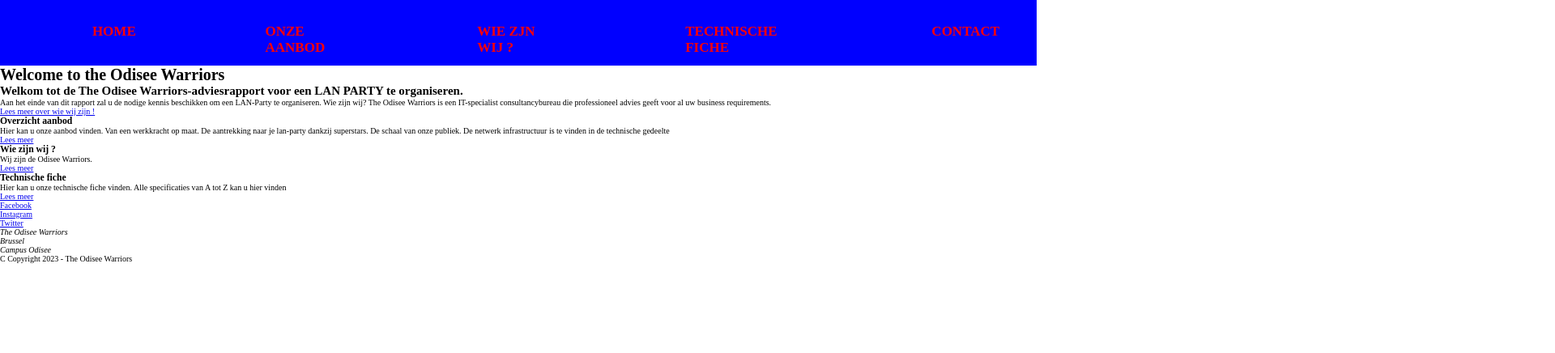
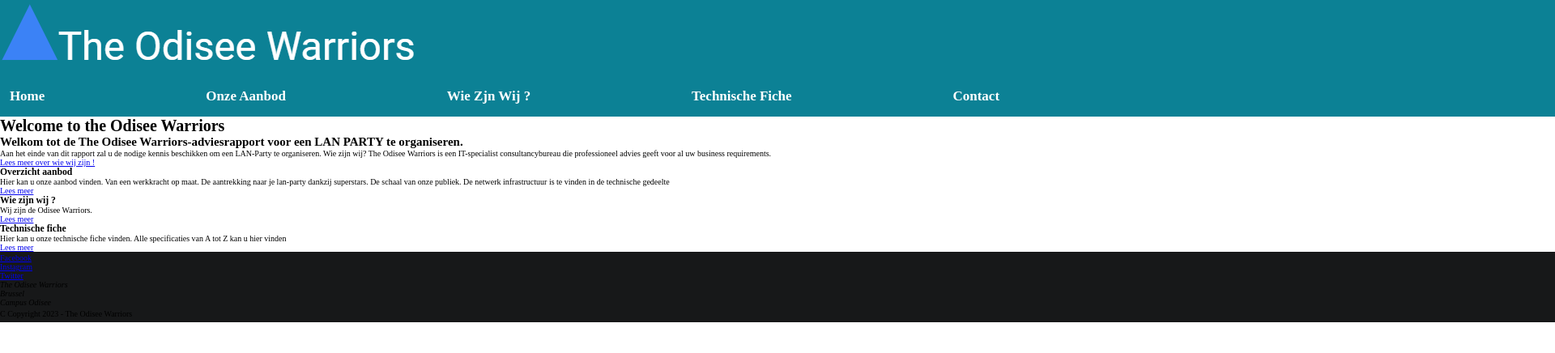
Before and after one commit to fozgunes/Kickoff-KyanFerhatAleyna-2223, a plain HTML site: page website/index.html in a window 1280 px wide. Shown: the top 436 px of the page at 81% size, 1920 px wide, since content can reach past the window. Drawn offline with Linux system fonts and the light colour scheme.

Commit message:
uitwerking common.css

```diff
--- a/website/css/common.css
+++ b/website/css/common.css
@@ -1,28 +1,85 @@
-nav ul {
+/* general */
+
+.page__wrapper {
+    background-color: #fff;
+    margin: 0 auto;
+    max-width: 131rem;
+
+}
+
+/* logo */
+.page__logo{
+    display:flex;
+    align-items: flex-start;
+    background-color: #0C8195;
+
+    margin: 0 -9999rem;
+    /* add back negative margin value */
+    padding: 0.25rem 9999rem;
+    background:#0C8195;
+}
+
+
+
+/* nav */
+.page__nav ul {
     display: flex;
     list-style: none;
+    margin: 0 -9999rem;
+    /* add back negative margin value */
+    padding: 0.25rem 9999rem;
+    background:#0C8195;
+    justify-content: space-between;
+}
 
- }
-
- nav a {
+.page__nav a {
     display: block;
-    font-size: 17px;
-    font-weight: bold;
+    font-size: 1.7rem;
+    font-weight: 700;
     text-decoration: none;
-    text-transform: uppercase;
+    text-transform: capitalize;
     margin-right: 2em;
-    margin-left: 6em;
     margin-top: 1em;
     padding: 0.7em;
-    color: red;
-
- }
-nav
-{
-
-    background-color: blue;
-}
-nav li
-{
+    color: #FFF;
 
 }
+
+.page__nav a + a {
+    margin-left: 6em;
+}
+
+.page__nav{
+
+}
+
+
+.page__nav  {
+
+}
+
+
+/* footer */
+
+.page__footer {
+    /* syntax gekregen via https://css-tricks.com/full-browser-width-bars/  */
+
+    margin: 0 -9999rem;
+    /* add back negative margin value */
+    padding: 0.25rem 9999rem;
+    background: #171819;
+}
+
+.page__copyright {
+    /* syntax gekregen via https://css-tricks.com/full-browser-width-bars/  */
+
+    margin: 0 -9999rem;
+    /* add back negative margin value */
+    padding: 0.25rem 9999rem;
+    background: #171819;
+}
+
+.page__copyright {
+    display: flex;
+
+}
--- a/website/index.html
+++ b/website/index.html
@@ -14,7 +14,7 @@
 <body>
     <div class="page__wrapper">
         <header class="page__header">
-            <div class="page__logo"></div>
+            <div class="page__logo"><img src="img/logo.png" alt="fotovanlogo"></div>
             <nav class="page__nav">
                 <ul class="page__navlinks">
                     <li class="page__navsinglelink">
```
Also changed, not shown: website/contact.html (+1 -3 lines), website/products.html (+1 -1 lines), website/technischefiche.html (+1 -1 lines), website/wiezijnwij.html (+1 -1 lines), website/img/logo.png (added).
